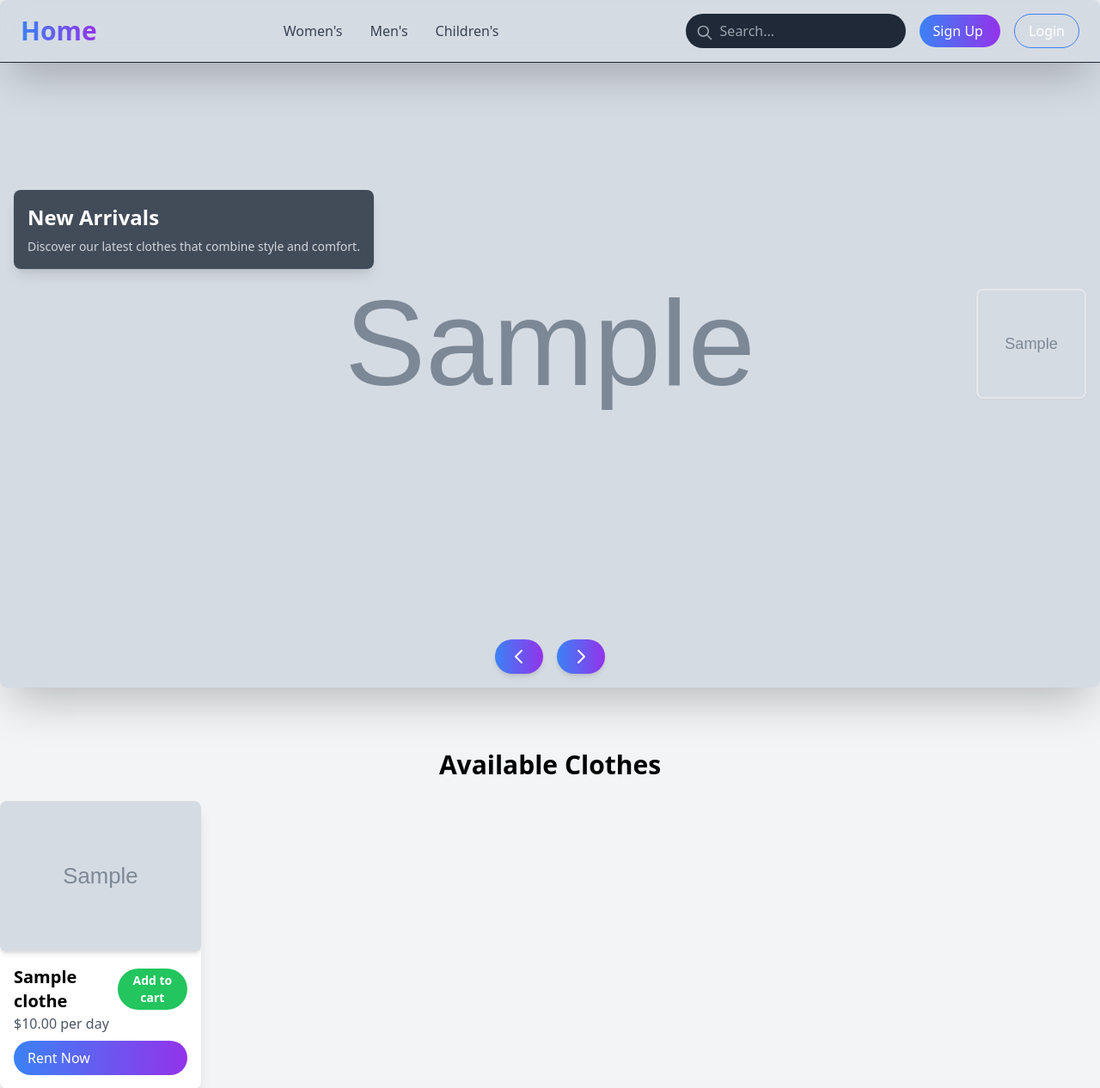
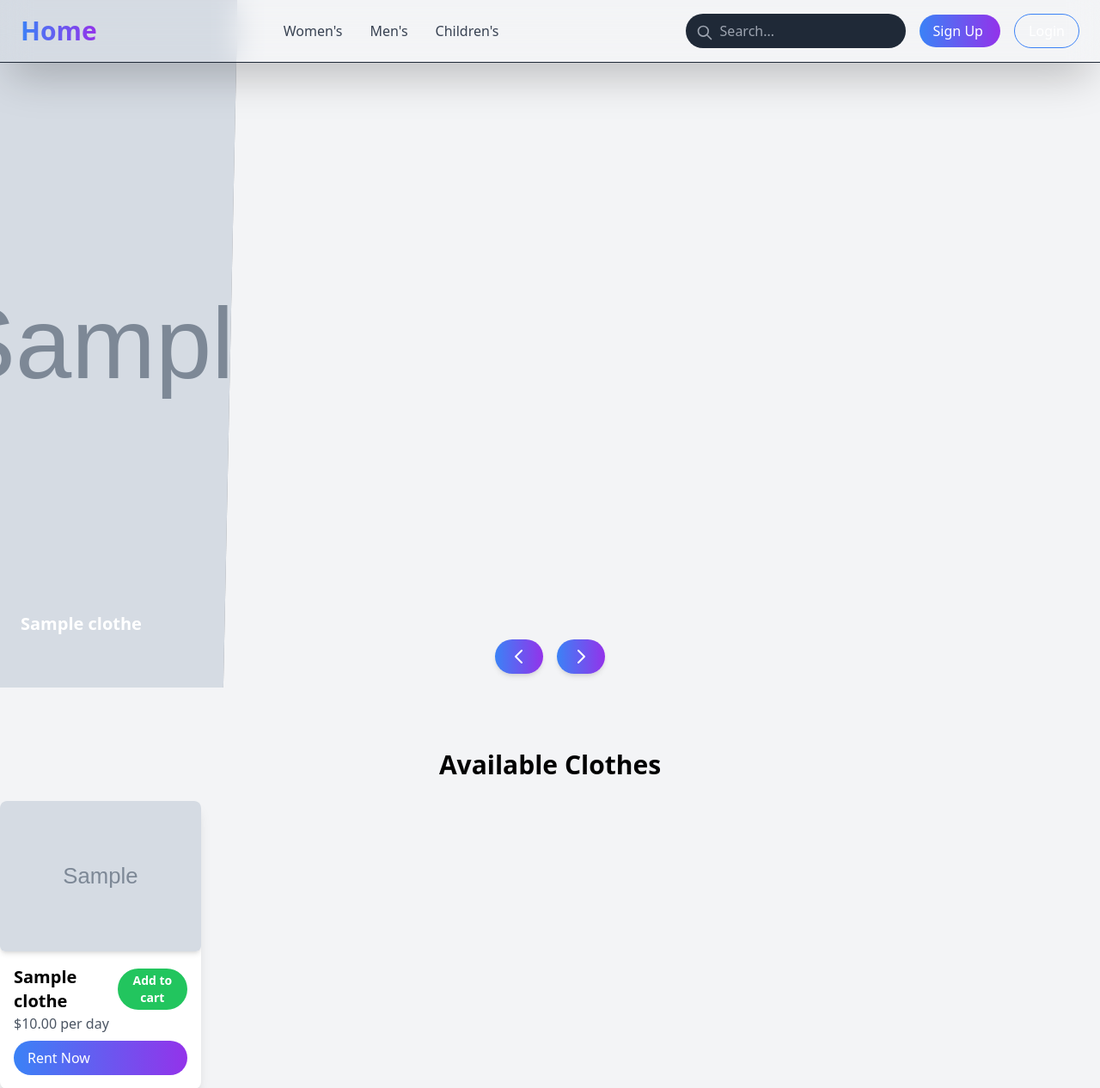
Before and after one commit to Naola1/Clothe-Rental, a Django app: page / in a window 1280 px wide. Shown: the top 1266 px of the page at 86% size. Run offline with Django 5.2, Linux system fonts and the light colour scheme; tables that the repository leaves empty hold one stand-in row (values such as "Sample post"); grey boxes marked "Sample" are stand-in pictures; parts of the project's set-up code (start-up, migrations or seed data) failed here and were passed over; some libraries are stand-ins or nearby versions.

Commit message:
updated home template and requirements

```diff
--- a/requirements.txt
+++ b/requirements.txt
@@ -9,10 +9,7 @@
 Django==5.1.4
 django-browser-reload==1.17.0
 django-filter==24.3
-django-rest-passwordreset==1.5.0
 django-tailwind==3.8.0
-djangorestframework==3.15.2
-djangorestframework-simplejwt==5.3.1
 freezegun==1.5.1
 idna==3.10
 Jinja2==3.1.4
--- a/shop/templates/shop/home.html
+++ b/shop/templates/shop/home.html
@@ -3,47 +3,68 @@
 {% load static %}
 
 {% block content %}
+{% block extra_css %}
+<style>
+    .opacity-0 {
+        opacity: 0;
+    }
+    .transition-opacity {
+        transition: opacity 0.3s ease-in-out;
+    }
+    .duration-300 {
+        transition-duration: 300ms;
+    }
+</style>
+{% endblock %}
 {% if show_main_image %}
-    <div class="container-fluid p-0 h-screen flex items-center justify-center">
+<div class="container-fluid p-0 h-screen overflow-hidden w-screen">
     <div class="relative h-full w-full">
-            <div class="main-image h-full w-full relative rounded-lg shadow-2xl overflow-hidden">
-                <img src="{{ cloth.image.url }}" alt="Main Image" class="w-full h-full object-cover" id="main-image">
+        <div class="flex h-full" id="image-grid" style="width: 106vw; margin-right: -6vw;">
+            {% for cloth in latest_clothes|slice:":5" %}
+            <div class="relative overflow-hidden group cursor-pointer transform transition-all duration-500"
+                 style="width: 21.6vw; clip-path: {% if forloop.first %}polygon(0 0, 100% 0, 94% 100%, 0 100%){% elif forloop.last %}polygon(6% 0, 100% 0, 100% 100%, 0 100%){% else %}polygon(6% 0, 100% 0, 94% 100%, 0 100%){% endif %}; margin-left: {% if not forloop.first %}-2%{% endif %};">
+                <div class="absolute inset-0 bg-black opacity-40 group-hover:opacity-10 transition-opacity duration-500"></div>
+                <img src="{{ cloth.image.url }}"
+                     alt="{{ cloth.name }}"
+                     class="h-full w-full object-cover transform transition-transform duration-700 ease-in-out group-hover:scale-110"
+                     style="width: 105%;"
+                     data-index="{{ forloop.counter0 }}">
+                <div class="absolute bottom-8 left-6 text-white z-10 transform transition-all duration-500 group-hover:translate-y-[-10px]">
+                    <h3 class="text-xl font-bold mb-2">{{ cloth.name }}</h3>
+                    <p class="text-sm opacity-0 group-hover:opacity-100 transition-opacity duration-500">{{ cloth.description|truncatewords:10 }}</p>
+                </div>
+            </div>
+            {% endfor %}
+        </div>
 
         <!-- Next and Previous Buttons -->
-                <div class="absolute bottom-4 left-1/2 transform -translate-x-1/2 flex space-x-4">
-                    <button class="bg-gradient-to-r from-blue-500 to-purple-600 hover:from-blue-600 hover:to-purple-700 text-white font-bold py-2 px-4 rounded-full shadow-md transition duration-300 transform hover:scale-105 prev-btn">
+        <div class="absolute bottom-4 left-1/2 transform -translate-x-1/2 flex space-x-4 z-20">
+            <button class="bg-gradient-to-r from-blue-500 to-purple-600 hover:from-blue-600 hover:to-purple-700 text-white font-bold py-2 px-4 rounded-full shadow-md transition-all duration-300 transform hover:scale-105 prev-btn">
                 <svg xmlns="http://www.w3.org/2000/svg" class="h-6 w-6" fill="none" viewBox="0 0 24 24" stroke="currentColor">
                     <path stroke-linecap="round" stroke-linejoin="round" stroke-width="2" d="M15 19l-7-7 7-7" />
                 </svg>
             </button>
-                    <button class="bg-gradient-to-r from-blue-500 to-purple-600 hover:from-blue-600 hover:to-purple-700 text-white font-bold py-2 px-4 rounded-full shadow-md transition duration-300 transform hover:scale-105 next-btn">
+            <button class="bg-gradient-to-r from-blue-500 to-purple-600 hover:from-blue-600 hover:to-purple-700 text-white font-bold py-2 px-4 rounded-full shadow-md transition-all duration-300 transform hover:scale-105 next-btn">
                 <svg xmlns="http://www.w3.org/2000/svg" class="h-6 w-6" fill="none" viewBox="0 0 24 24" stroke="currentColor">
                     <path stroke-linecap="round" stroke-linejoin="round" stroke-width="2" d="M9 5l7 7-7 7" />
                 </svg>
             </button>
         </div>
-
-                <!-- Thumbnail Images -->
-                <div class="thumbnail-images absolute top-1/2 right-4 transform -translate-y-1/2 flex space-x-2">
-                    {% for cloth in latest_clothes %}
-                        <img src="{{ cloth.image.url }}"
-                              alt="Thumbnail {{ forloop.counter }}"
-                              class="w-32 h-32 cursor-pointer border-2 border-gray-200 rounded-lg shadow-sm hover:shadow-lg transition-transform duration-300"
-                              data-index="{{ forloop.counter0 }}"
-                              data-src="{{ cloth.image.url }}">
-                    {% endfor %}
+    </div>
 </div>
 
-                <!-- New Products Overlay -->
-                <div class="absolute left-4 top-1/3 transform -translate-y-1/2 bg-gray-800 bg-opacity-80 p-4 rounded-lg shadow-lg">
-                    <h2 class="text-2xl font-bold text-white mb-2">New Arrivals</h2>
-                    <p class="text-sm text-gray-300">Discover our latest clothes that combine style and comfort.</p>
-                </div>
-            </div>
-        </div>
-    </div>
+<script>
+    var carouselImages = [
+        {% for cloth in latest_clothes %}
+            {
+                url: "{{ cloth.image.url }}",
+                name: "{{ cloth.name }}",
+                description: "{{ cloth.description|truncatewords:10|escapejs }}"
+            }{% if not forloop.last %},{% endif %}
+        {% endfor %}
+    ];
+</script>
 {% endif %}
-
 <!-- Available Clothes Section -->
 <div class="container mx-auto py-10">
     {% if search_query %}
@@ -62,13 +83,11 @@
     <div id="clothes-grid" class="grid grid-cols-2 md:grid-cols-3 lg:grid-cols-5 gap-7">
         {% for cloth in clothes %}
             <div class="cloth-item bg-white rounded-lg shadow-lg overflow-hidden transition-transform duration-300 hover:shadow-2xl transform hover:scale-105">
-                    <!-- Image Section -->
                 <img
                     src="{{ cloth.image.url }}"
                     alt="{{ cloth.name }}"
                     class="w-full h-68 object-cover rounded-md shadow-md hover:shadow-xl transition-shadow duration-300"
                 >
-                    <!-- Text Section -->
                 <div class="p-4 flex flex-col">
                     <div class="flex justify-between items-center">
                         <h3 class="text-xl font-semibold">{{ cloth.name }}</h3>
@@ -94,6 +113,7 @@
         {% endfor %}
     </div>
 </div>
+
 <!-- Pagination Section -->
 <div class="flex justify-center mt-8 space-x-4">
     {% if page_obj.has_previous %}
@@ -110,8 +130,8 @@
         <a href="?page={{ page_obj.paginator.num_pages }}" class="bg-blue-500 text-white px-4 py-2 rounded-full transition duration-300 hover:bg-blue-600">Last</a>
     {% endif %}
 </div>
-    </div>
 {% endblock %}
+
 {% block extra_js %}
     <script src="{% static 'js/home.js' %}"></script>
 {% endblock %}
```
Lines whose indentation alone changed are shown as unchanged.
